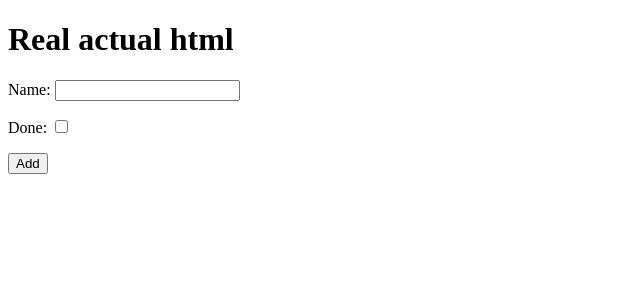
After one commit to JakCrane/django-mango, a Django app: page /add/ in a window 1280 px wide. The commit adds this page. Shown: the top 300 px of the page, without its empty margins (0-640 px from the left). Run offline with Django 3.2, Linux system fonts and the light colour scheme.

Commit message:
trying to create data

```diff
--- a/jack_todo/urls.py
+++ b/jack_todo/urls.py
@@ -15,8 +15,9 @@ Including another URLconf
 """
 from django.contrib import admin
 from django.urls import path
-from todo.views import get_todo
+from todo.views import get_todo, add_todo
 urlpatterns = [
     path('admin/', admin.site.urls),
     path('', get_todo, name='get_todo'),
+    path('add/', add_todo, name='add_todo'),
 ]
--- /dev/null
+++ b/todo/templates/add_list.html
@@ -0,0 +1,26 @@
+<!DOCTYPE html>
+<html lang="en">
+<head>
+    <meta charset="UTF-8">
+    <meta http-equiv="X-UA-Compatible" content="IE=edge">
+    <meta name="viewport" content="width=device-width, initial-scale=1.0">
+    <title>Document</title>
+</head>
+<body>
+    <h1>Real actual html</h1>
+    <form method="POST" action="add">
+        {% csrf_token %}
+        <div><p>
+            <label for="id_name">Name: </label>
+            <input type="text" id="id_name" name="item_name" />
+        </p></div>
+        <div><p>
+            <label for="id_done">Done: </label>
+            <input type="checkbox" id="id_done" name="done" />
+        </p></div>
+        <div><p>
+            <button type="submit">Add</button>
+        </p></div>
+    </form>
+</body>
+</html>
--- a/todo/templates/todo_list.html
+++ b/todo/templates/todo_list.html
@@ -20,9 +20,8 @@
         {% empty %}
         <tr><td>You're free!</td></tr>
         {% endfor %}
-
     </table>
-
+    <a href="/add">lmao</a>
 
 </body>
 </html>
--- a/todo/views.py
+++ b/todo/views.py
@@ -9,3 +9,12 @@ def get_todo(request):
         'items': items
     }
     return render(request, "todo_list.html", context)
+
+
+def add_todo(request):
+    if request.method == "POST":
+        name = request.POST.get("item_name")
+        done = "done" in request.POST
+        Item.objects.create(name=name, done=done)
+        return redirect("get_todo")
+    return render(request, "add_list.html")
```
